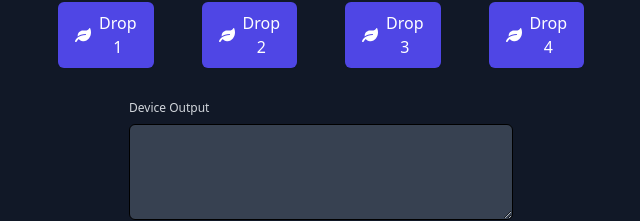
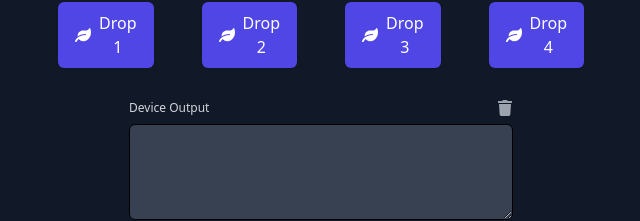
Before and after one commit to stevemurch/enchantedrose, a Next.js app: page / in a window 1280 px wide. Shown: the part 547-768 px from the top of the page, without its empty margins (319-959 px from the left). Built offline with nearby package versions, Linux system fonts and the light colour scheme.

Commit message:
clear log

```diff
--- a/components/log-window.tsx
+++ b/components/log-window.tsx
@@ -1,14 +1,28 @@
+import { FaTrash } from "react-icons/fa";
 import { useState } from "react";
 
 export interface LogWindowProps {
   text: string;
+  onClearClicked: () => void;
 }
 
 const LogWindow = (props: LogWindowProps) => {
   return (
     <>
-      <div className="text-xs font-extralight text-gray-300 mb-2">
-        Device Output
+      <div className="flex justify-between">
+        <div className="text-xs font-extralight text-gray-300 mb-2">
+          Device Output
+        </div>
+        <div
+          onClick={() => {
+            props.onClearClicked();
+          }}
+        >
+          <FaTrash
+            title="Clear the output log"
+            className="w-4 h-4 text-gray-400 hover:text-gray-300 cursor-pointer"
+          />
+        </div>
       </div>
       <textarea
         value={props.text}
--- a/pages/index.tsx
+++ b/pages/index.tsx
@@ -99,7 +99,12 @@ const Home: NextPage = () => {
           </div>
         </div>
         <div className="max-w-sm mt-8 w-full mx-auto">
-          <LogWindow text={logOutput} />
+          <LogWindow
+            onClearClicked={() => {
+              setLogOutput("");
+            }}
+            text={logOutput}
+          />
         </div>
       </main>
     </div>
```
